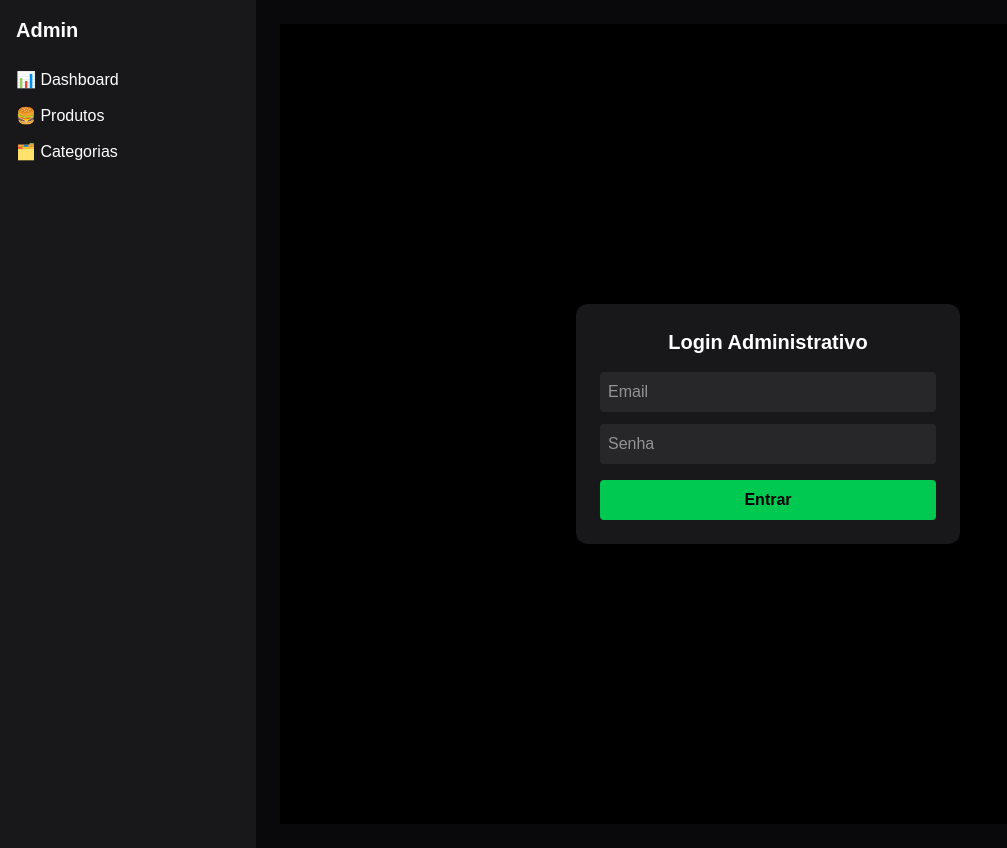
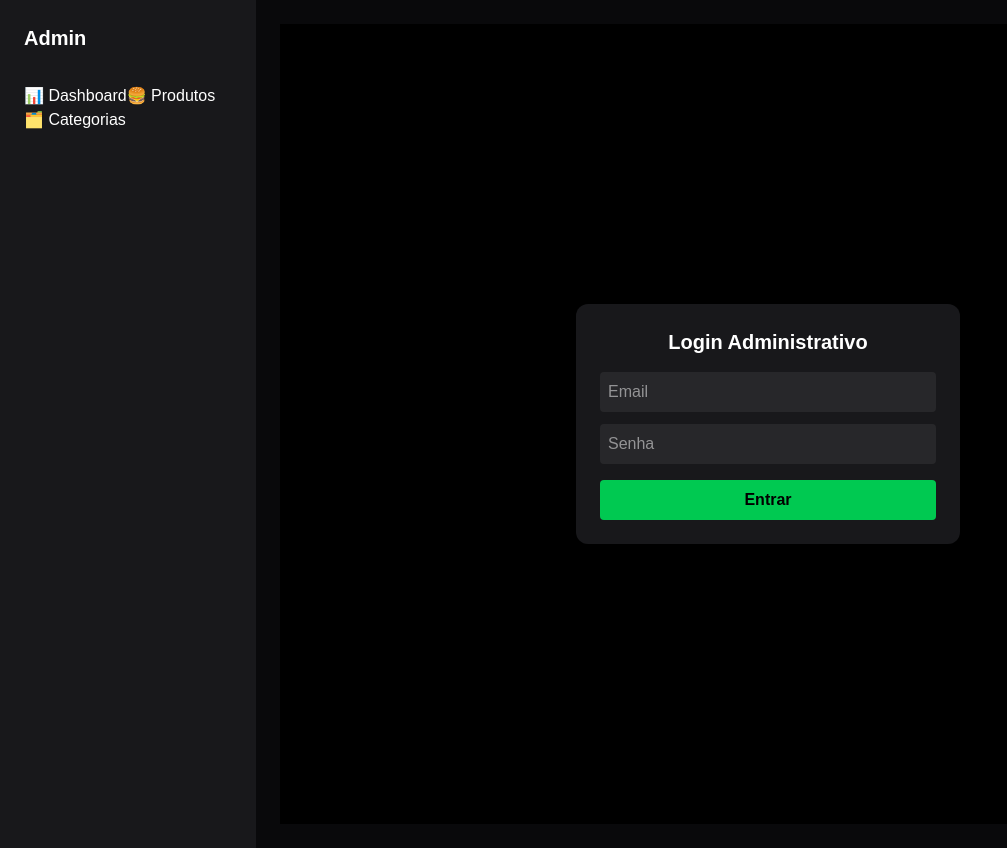
Before and after one commit to Thiagopc02/cardapio-prodigital, a Next.js app: page /admin/login in a window 1280 px wide. Shown: the whole page, without its empty margins (0-1007 px from the left). Built offline with nearby package versions, Linux system fonts and the light colour scheme; sample sign-in values are in the browser's storage.

Commit message:
feat: admin structure and cart modal adjustments

```diff
--- a/app/admin/layout.tsx
+++ b/app/admin/layout.tsx
@@ -1,7 +1,8 @@
 "use client";
 
-import { useEffect } from "react";
+import { useEffect, useState } from "react";
 import { useRouter } from "next/navigation";
+import Link from "next/link";
 
 export default function AdminLayout({
   children,
@@ -9,7 +10,9 @@ export default function AdminLayout({
   children: React.ReactNode;
 }) {
   const router = useRouter();
+  const [menuOpen, setMenuOpen] = useState(false);
 
+  /* ================= PROTEÇÃO ADMIN ================= */
   useEffect(() => {
     const admin = localStorage.getItem("admin_auth");
     if (!admin) {
@@ -19,24 +22,96 @@ export default function AdminLayout({
 
   return (
     <div className="min-h-screen bg-zinc-950 text-white flex">
-      {/* MENU */}
-      <aside className="w-64 bg-zinc-900 p-4 hidden md:block">
-        <h2 className="text-xl font-bold mb-6">Admin</h2>
-        <nav className="space-y-3">
-          <a href="/admin/dashboard" className="block hover:text-green-400">
+      {/* ================= MENU DESKTOP ================= */}
+      <aside className="hidden md:flex w-64 bg-zinc-900 p-6 flex-col">
+        <h2 className="text-xl font-bold mb-8">Admin</h2>
+
+        <nav className="space-y-4">
+          <Link
+            href="/admin/dashboard"
+            className="hover:text-green-400 transition"
+          >
             📊 Dashboard
-          </a>
-          <a href="/admin/produtos" className="block hover:text-green-400">
+          </Link>
+
+          <Link
+            href="/admin/produtos"
+            className="hover:text-green-400 transition"
+          >
             🍔 Produtos
-          </a>
-          <a href="/admin/categorias" className="block hover:text-green-400">
+          </Link>
+
+          <Link
+            href="/admin/categorias"
+            className="hover:text-green-400 transition"
+          >
             🗂️ Categorias
-          </a>
+          </Link>
         </nav>
       </aside>
 
-      {/* CONTEÚDO */}
-      <main className="flex-1 p-6">{children}</main>
+      {/* ================= CONTEÚDO ================= */}
+      <div className="flex-1 flex flex-col">
+        {/* ===== HEADER MOBILE ===== */}
+        <header className="md:hidden flex items-center justify-between bg-zinc-900 p-4">
+          <button
+            onClick={() => setMenuOpen(true)}
+            className="text-2xl"
+          >
+            ☰
+          </button>
+
+          <span className="font-bold">Admin</span>
+        </header>
+
+        {/* ===== MENU MOBILE ===== */}
+        {menuOpen && (
+          <div className="fixed inset-0 z-50 flex">
+            {/* overlay */}
+            <div
+              className="flex-1 bg-black/70"
+              onClick={() => setMenuOpen(false)}
+            />
+
+            {/* menu */}
+            <aside className="w-64 bg-zinc-900 p-6">
+              <div className="flex justify-between items-center mb-6">
+                <h2 className="text-xl font-bold">Admin</h2>
+                <button onClick={() => setMenuOpen(false)}>✕</button>
+              </div>
+
+              <nav className="space-y-4">
+                <Link
+                  href="/admin/dashboard"
+                  onClick={() => setMenuOpen(false)}
+                  className="block hover:text-green-400"
+                >
+                  📊 Dashboard
+                </Link>
+
+                <Link
+                  href="/admin/produtos"
+                  onClick={() => setMenuOpen(false)}
+                  className="block hover:text-green-400"
+                >
+                  🍔 Produtos
+                </Link>
+
+                <Link
+                  href="/admin/categorias"
+                  onClick={() => setMenuOpen(false)}
+                  className="block hover:text-green-400"
+                >
+                  🗂️ Categorias
+                </Link>
+              </nav>
+            </aside>
+          </div>
+        )}
+
+        {/* ===== MAIN ===== */}
+        <main className="flex-1 p-4 sm:p-6">{children}</main>
+      </div>
     </div>
   );
 }
```
